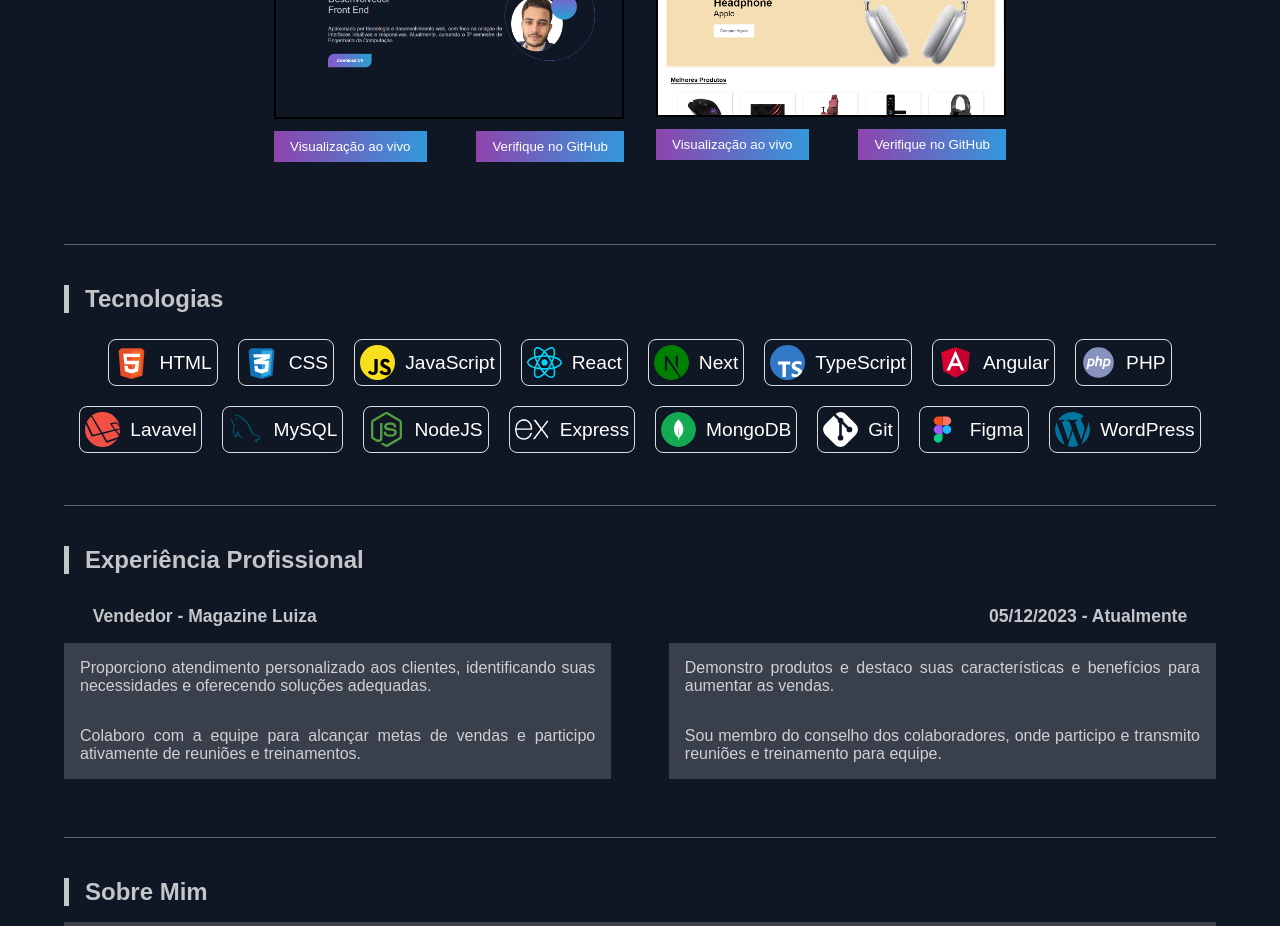
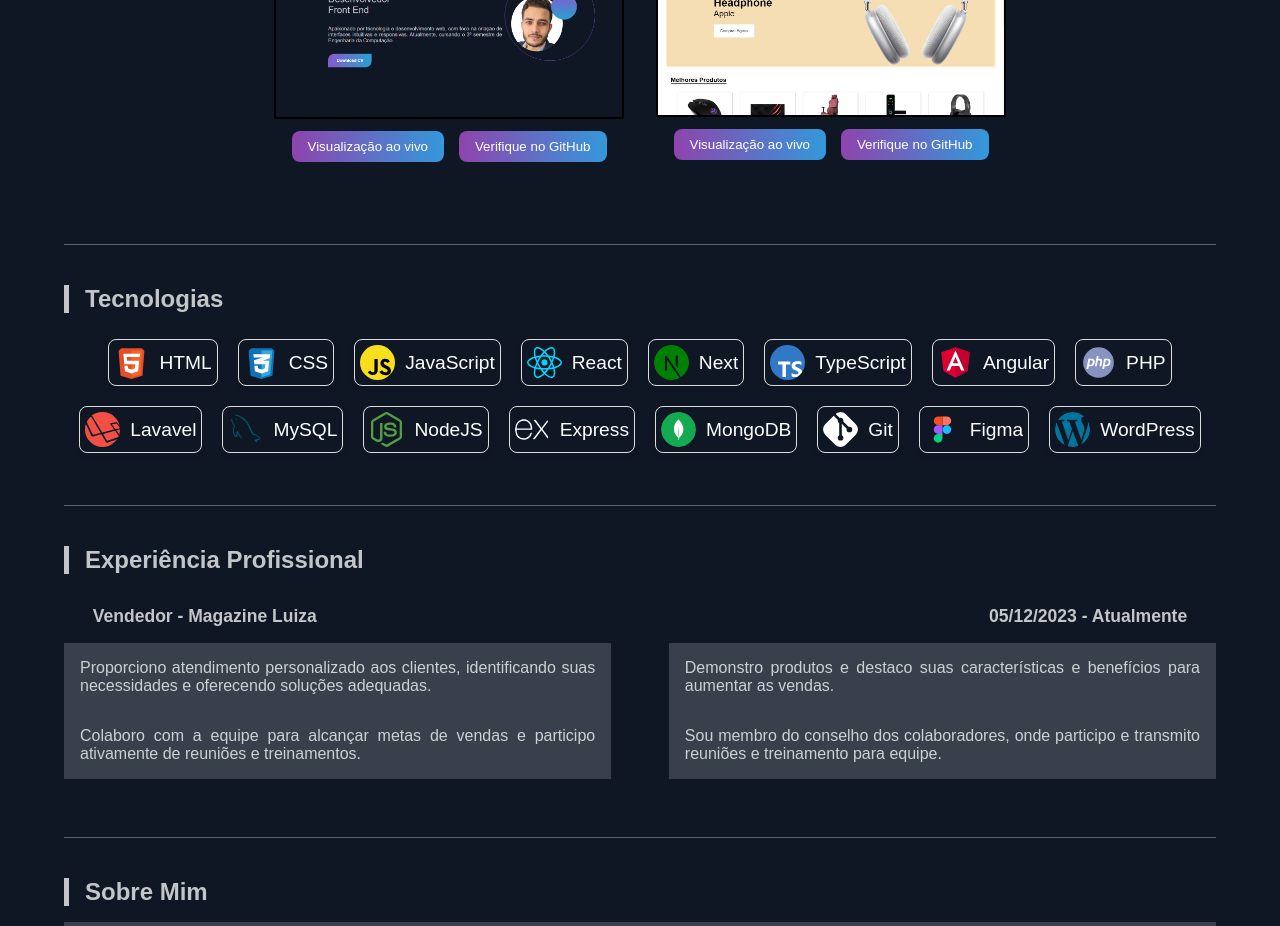
Before and after one commit to jonatasem/portfolio, a React (Vite) app: page / in a window 1280 px wide. Shown: the part 1080-2006 px from the top of the page. Built offline with nearby package versions, Linux system fonts and the light colour scheme.

Commit message:
adicionando border-radius nos btn dos projetos

```diff
--- a/src/pages/projects/Projects.scss
+++ b/src/pages/projects/Projects.scss
@@ -24,7 +24,8 @@
       .container-btn {
         display: flex;
         justify-content: space-between;
-        margin-top: 0.5rem;
+        width: 90%;
+        margin: 0.5rem auto 0;
 
         a {
           button {
@@ -32,6 +33,8 @@
             padding: 0.5rem 1rem;
             border: none;
             color: white;
+            border-radius: 0.5rem;
+
             &:hover {
               transform: scale(0.9);
             }
```
